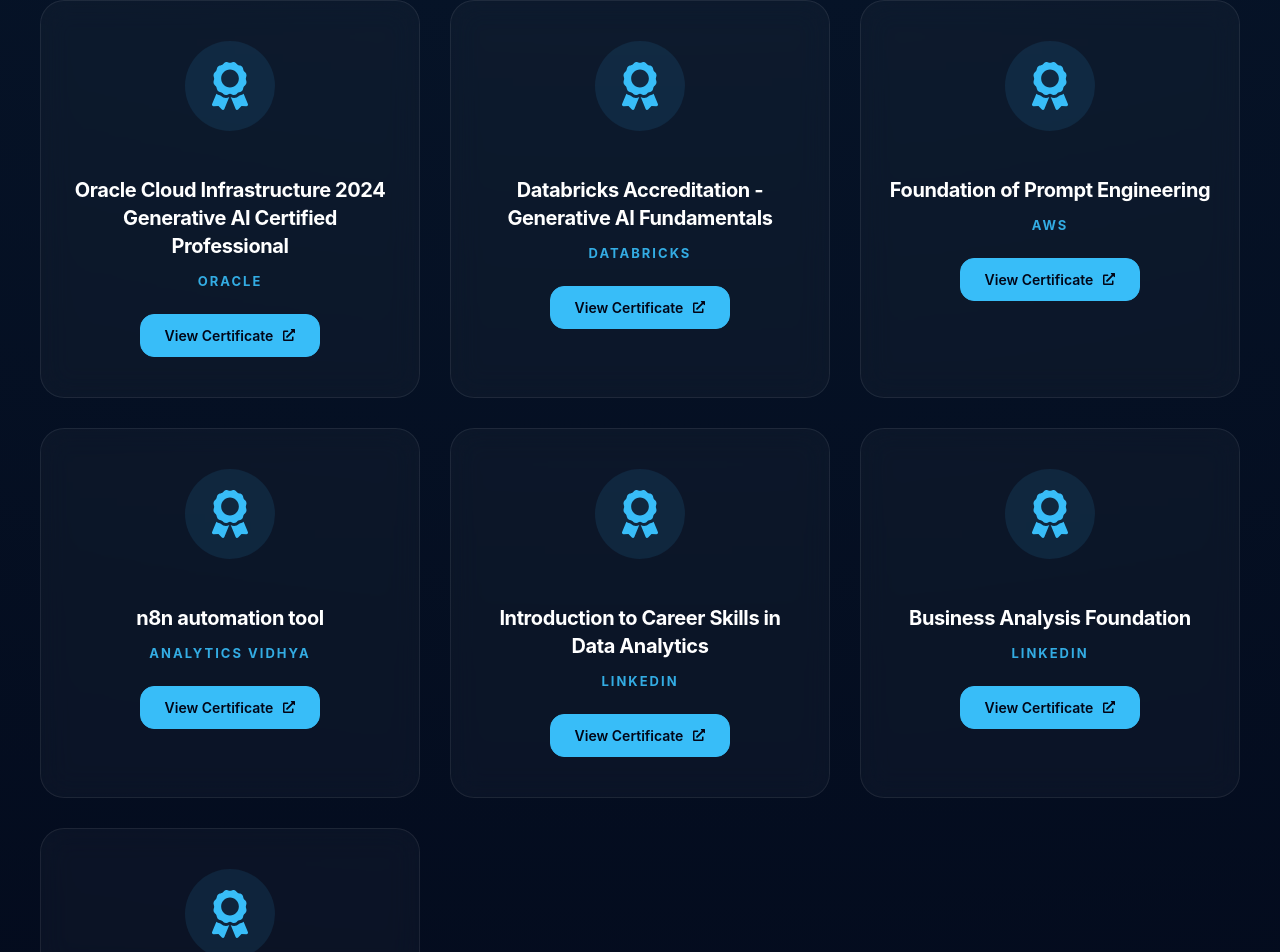
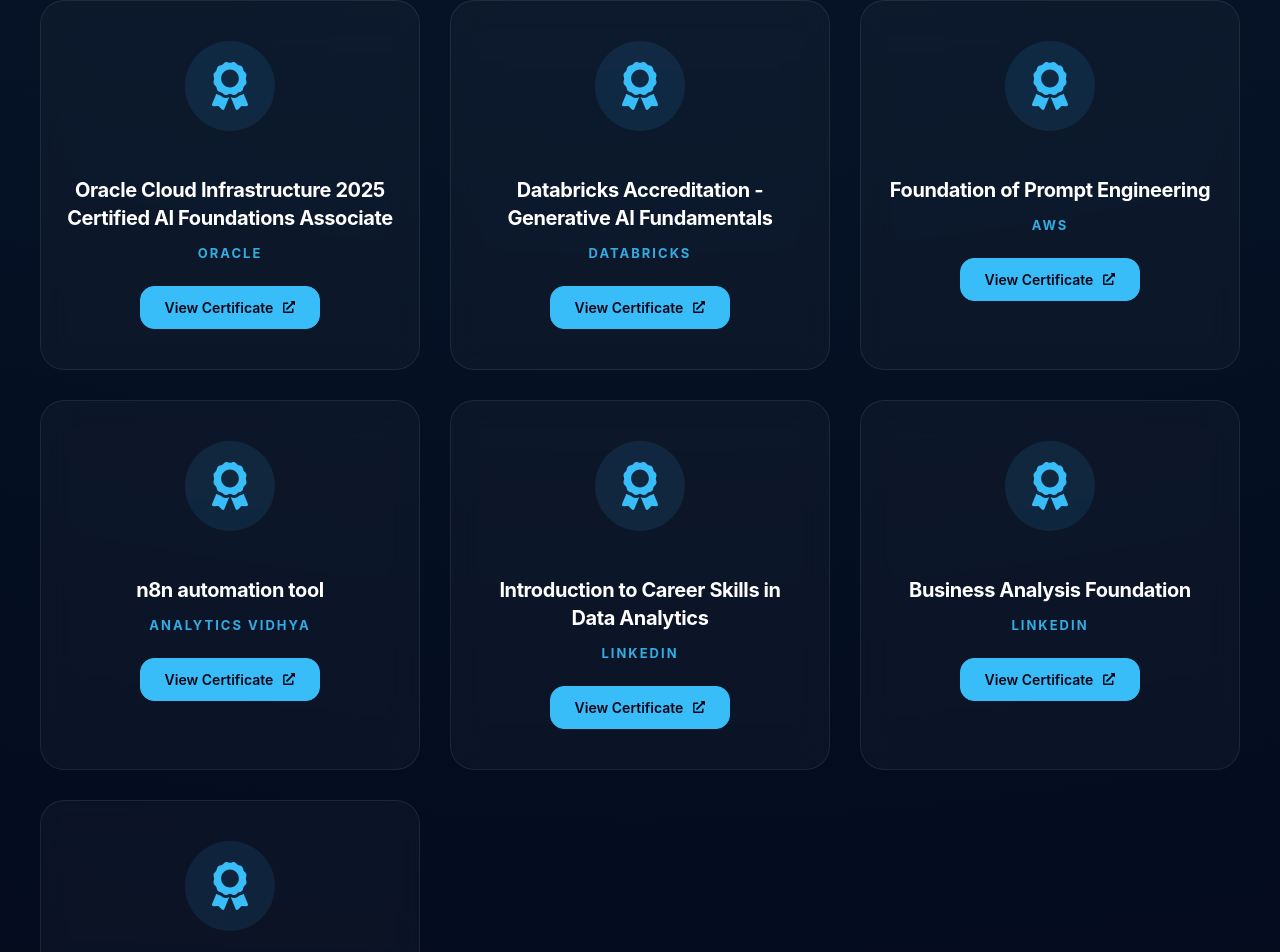
Before and after one commit to Samay24/samay-portfolio, a React (Vite) app: page / in a window 1280 px wide. Shown: the part 4236-5188 px from the top of the page. Built offline with nearby package versions, Linux system fonts and the light colour scheme.

Commit message:
fix: update oracle certificate title and file

```diff
--- a/src/App.jsx
+++ b/src/App.jsx
@@ -86,7 +86,7 @@
 
 const certifications = [
   {
-    title: "Oracle Cloud Infrastructure 2024 Generative AI Certified Professional",
+    title: "Oracle Cloud Infrastructure 2025 Certified AI Foundations Associate",
     company: "Oracle",
     link: "Oracle_Certificate.pdf"
   },
```
